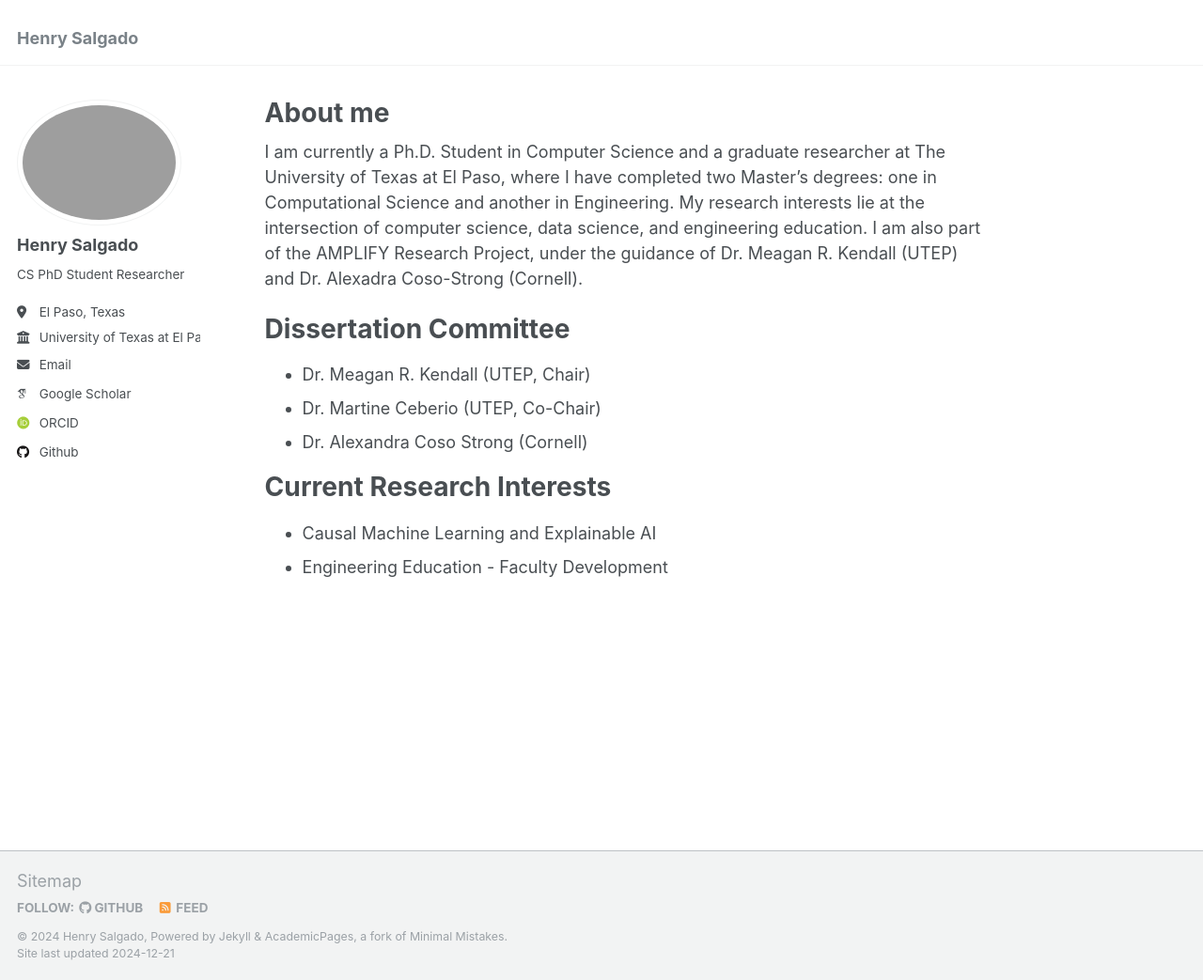
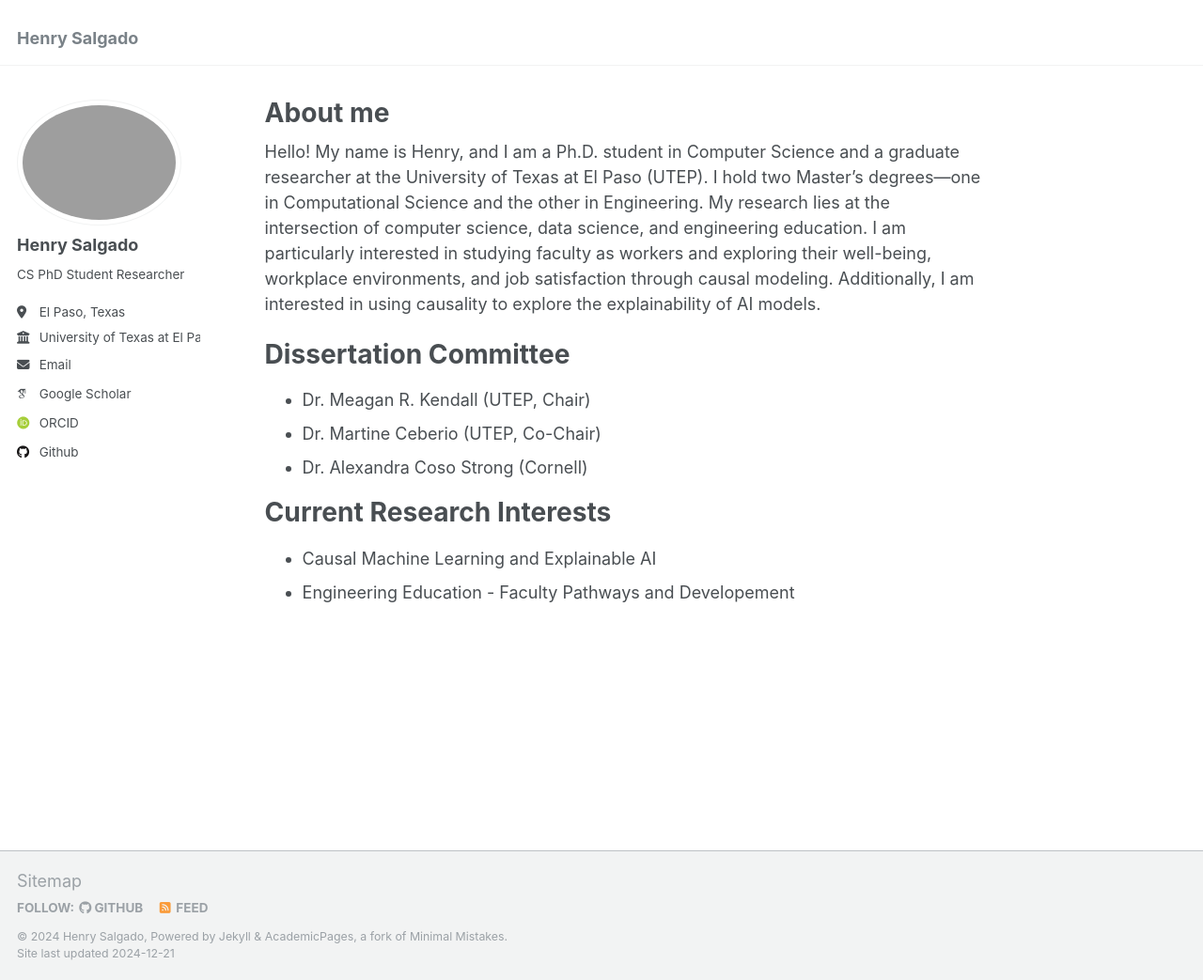
Before and after one commit to eigenhenry/eigenhenry.github.io, a Jekyll site: the page built from _pages/about.md, in a window 1280 px wide and 1043 px high. Shown: the whole window at 94% size. Built offline with Jekyll 4.4.1, drawn with Linux system fonts in a browser that asks for light colours; some web fonts are replaced.

Commit message:
Update about.md

```diff
--- a/_pages/about.md
+++ b/_pages/about.md
@@ -7,7 +7,7 @@ redirect_from:
   - /about.html
 ---
 
-I am currently a Ph.D. Student in Computer Science and a graduate researcher at The University of Texas at El Paso, where I have completed two Master's degrees: one in Computational Science and another in Engineering. My research interests lie at the intersection of computer science, data science, and engineering education. I am also part of the AMPLIFY Research Project, under the guidance of  Dr.  Meagan R. Kendall (UTEP) and Dr.  Alexadra Coso-Strong (Cornell).
+Hello! My name is Henry, and I am a Ph.D. student in Computer Science and a graduate researcher at the University of Texas at El Paso (UTEP). I hold two Master's degrees—one in Computational Science and the other in Engineering. My research lies at the intersection of computer science, data science, and engineering education. I am particularly interested in studying faculty as workers and exploring their well-being, workplace environments, and job satisfaction through causal modeling. Additionally, I am interested in using causality to explore the explainability of AI models.
 
 Dissertation Committee
 ======
@@ -16,8 +16,7 @@ Dissertation Committee
 * Dr. Alexandra Coso Strong (Cornell)
 
 
-
 Current Research Interests
 ======
 * Causal Machine Learning and Explainable AI
-* Engineering Education - Faculty Development
+* Engineering Education - Faculty Pathways and Developement
```
